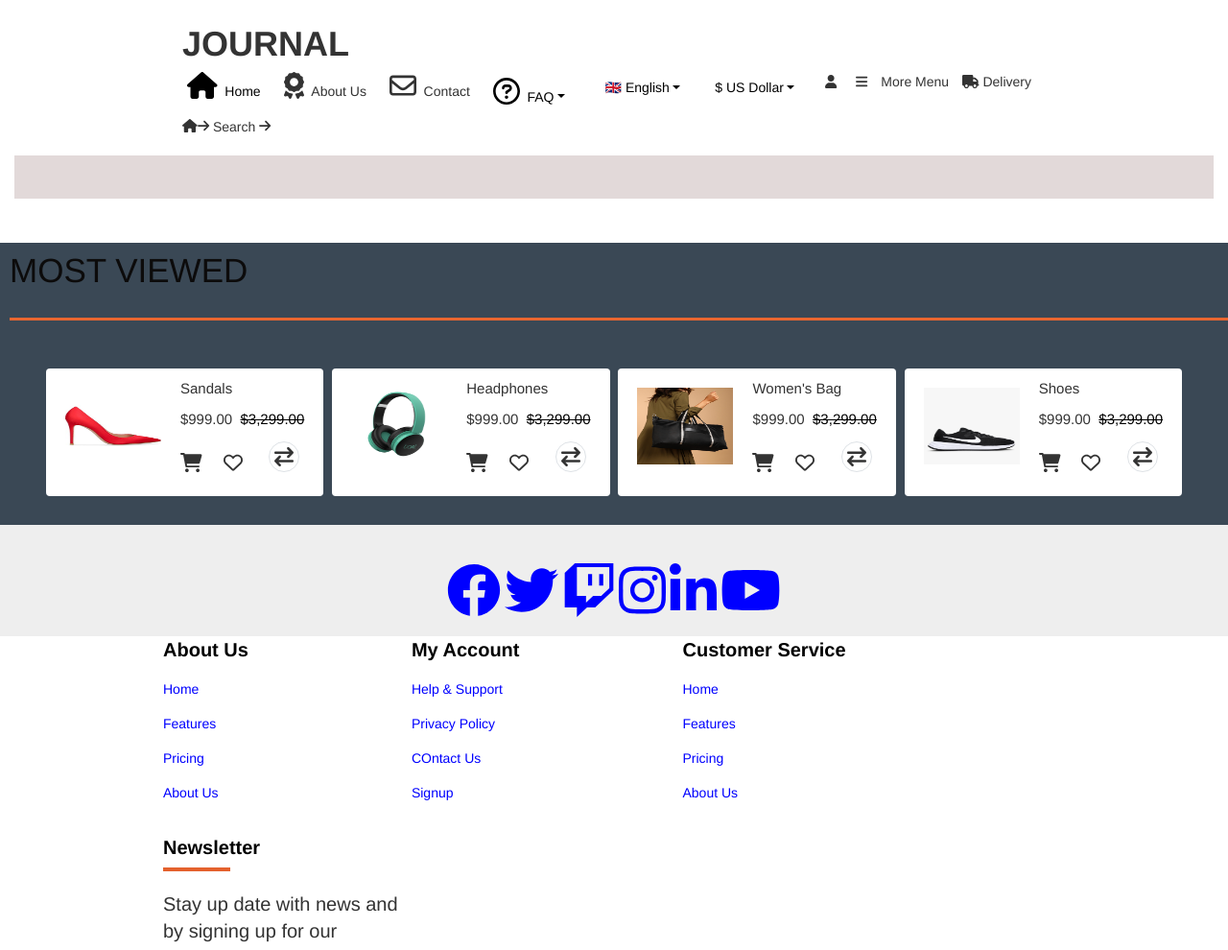
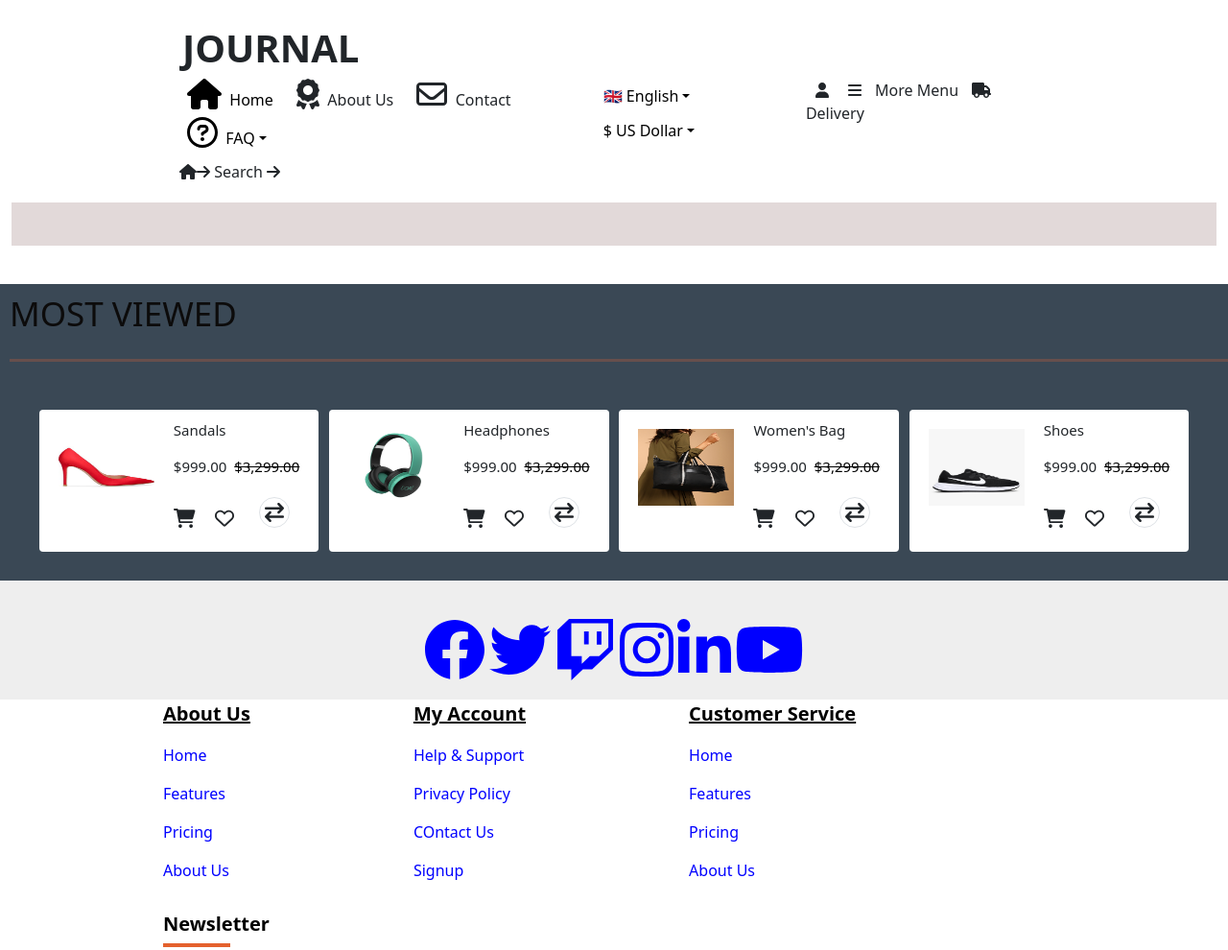
Before and after one commit to w3villa-syedufaq-haider/ecom_new, a plain HTML site: page product_detail.html in a window 1280 px wide. Shown: the top 990 px of the page at 96% size. Drawn offline with nearby package versions, Linux system fonts and the light colour scheme; files whose address does not match are found by name.

Commit message:
Update product_detail.html

```diff
--- a/product_detail.html
+++ b/product_detail.html
@@ -2,26 +2,34 @@
 <html lang="en">
 
 <head>
-  <meta charset="UTF-8">
-  <meta http-equiv="X-UA-Compatible" content="IE=edge">
-  <meta name="viewport" content="width=device-width, initial-scale=1.0">
+   <meta charset="UTF-8">
+    <meta http-equiv="X-UA-Compatible" content="IE=edge">
+    <meta name="viewport" content="width=device-width, initial-scale=1.0">
+    <title>Document</title>
   <link rel="stylesheet" href="https://cdnjs.cloudflare.com/ajax/libs/font-awesome/6.1.1/css/all.min.css"
     integrity="sha512-KfkfwYDsLkIlwQp6LFnl8zNdLGxu9YAA1QvwINks4PhcElQSvqcyVLLD9aMhXd13uQjoXtEKNosOWaZqXgel0g=="
     crossorigin="anonymous" referrerpolicy="no-referrer" />
+  <!-- Latest compiled and minified CSS -->
+  <link href="https://cdn.jsdelivr.net/npm/bootstrap@5.2.3/dist/css/bootstrap.min.css" rel="stylesheet">
+
+  <!-- Latest compiled JavaScript -->
+  <script src="https://cdn.jsdelivr.net/npm/bootstrap@5.2.3/dist/js/bootstrap.bundle.min.js"></script>
+
 
   <link rel="stylesheet" href="https://cdnjs.cloudflare.com/ajax/libs/font-awesome/4.7.0/css/font-awesome.min.css">
-  <link rel="stylesheet" href="https://cdn.jsdelivr.net/npm/bootstrap@4.6.1/dist/css/bootstrap.min.css">
+
   <script src="https://cdn.jsdelivr.net/npm/jquery@3.6.0/dist/jquery.slim.min.js"></script>
   <script src="https://cdn.jsdelivr.net/npm/popper.js@1.16.1/dist/umd/popper.min.js"></script>
   <script src="https://cdn.jsdelivr.net/npm/bootstrap@4.6.1/dist/js/bootstrap.bundle.min.js"></script>
-  <link rel="stylesheet" href="https://maxcdn.bootstrapcdn.com/bootstrap/3.4.1/css/bootstrap.min.css">
-  <link rel="stylesheet" href="https://maxcdn.bootstrapcdn.com/bootstrap/3.4.1/css/bootstrap.min.css">
+
   <script src="https://ajax.googleapis.com/ajax/libs/jquery/3.6.3/jquery.min.js"></script>
   <script src="https://maxcdn.bootstrapcdn.com/bootstrap/3.4.1/js/bootstrap.min.js"></script>
   <link rel="stylesheet" href="style.css">
+  <!-- <link rel="stylesheet" href="product_respon.css"> -->
+
+
   <link rel="stylesheet" href="owl.carousel.min.css">
   <link rel="stylesheet" href="owl.theme.default.css">
-
 
 
 
```
